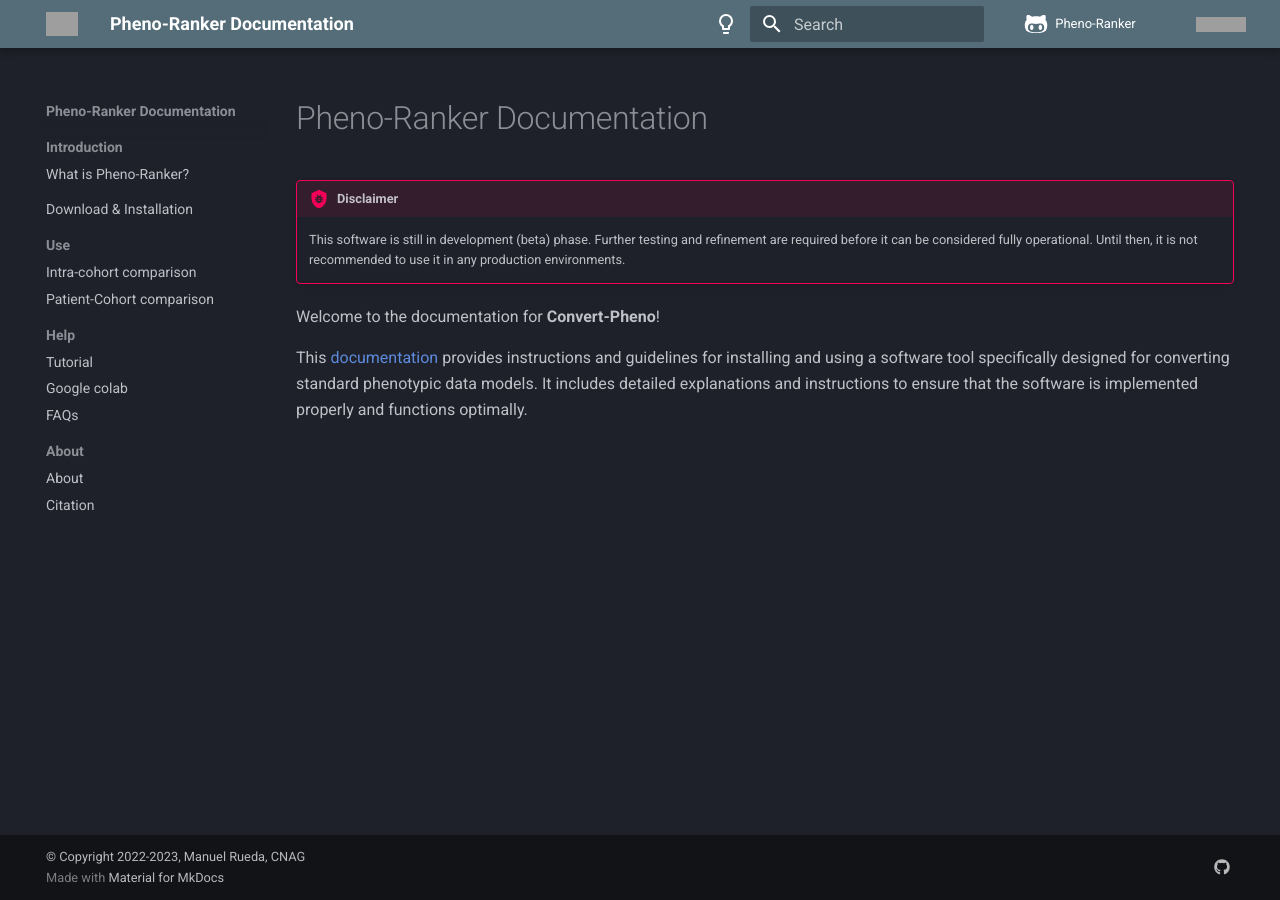
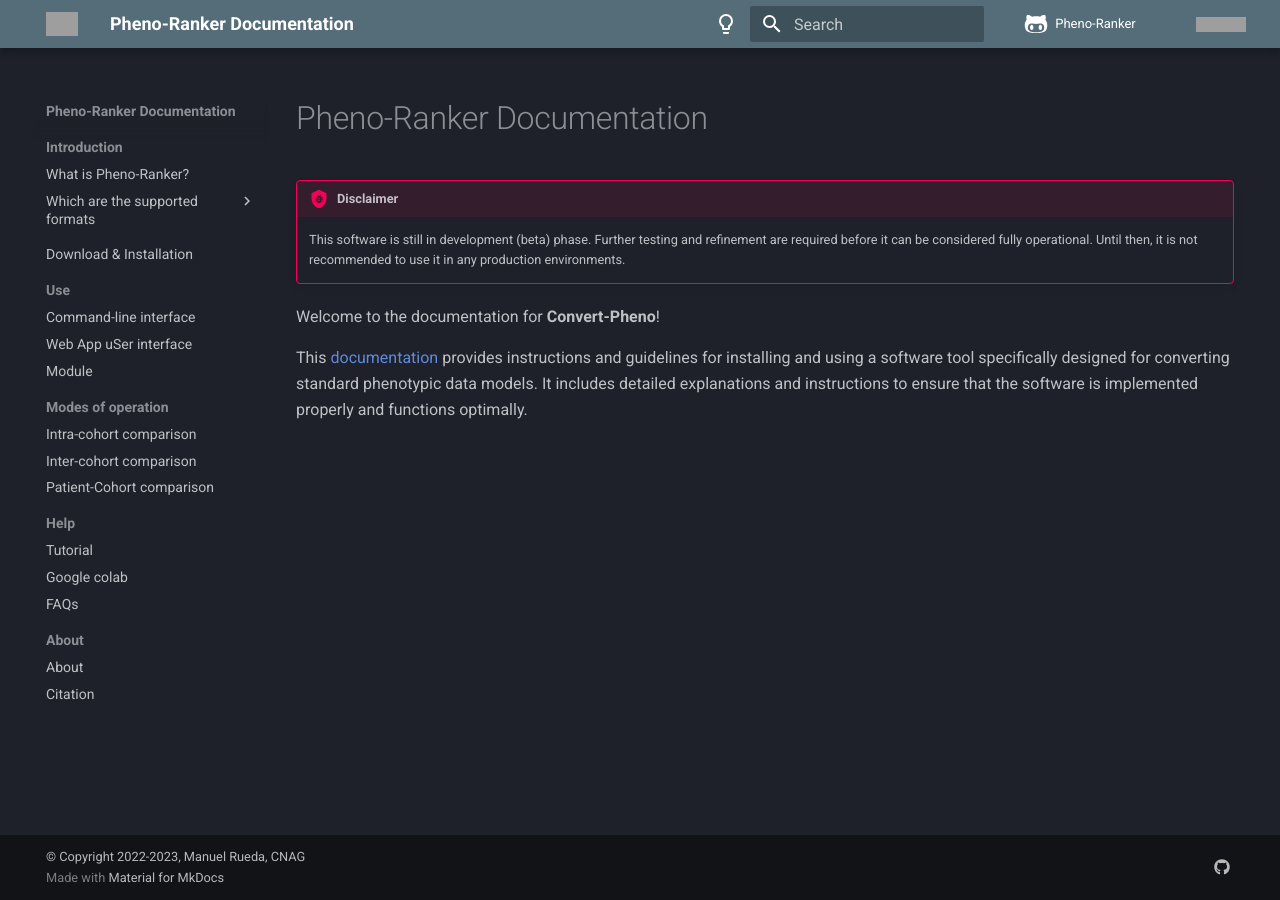
Before and after one commit to CNAG-Biomedical-Informatics/pheno-ranker, an MkDocs documentation site: the page built from docs/README.md, in a window 1280 px wide. Built offline with MkDocs 1.6.1 and Material for MkDocs 9.7.7, drawn with Linux system fonts in a browser that asks for light colours; comment, search, counter and statistics services are not loaded; grey boxes are pictures that could not be loaded.

```diff
--- a/mkdocs.yml
+++ b/mkdocs.yml
@@ -3,7 +3,7 @@ site_description: 'Pheno-Ranker Toolbox Documentation'
 site_author: 'Manuel Rueda, PhD'
 copyright: '&copy; Copyright 2022-2023, Manuel Rueda, CNAG'
 repo_name: 'Pheno-Ranker'
-repo_url: https://github.com/mrueda/convert-pheno
+repo_url: https://github.com/mrueda/pheno-ranker
 edit_uri: edit/main/docs/
 
 extra_css: [css/theme_overrides.css]
@@ -50,11 +50,20 @@ markdown_extensions:
 
 nav:
   - Introduction:
-      - What is Pheno-Ranker?: what-is-convert-pheno.md
+      - What is Pheno-Ranker?: what-is-pheno-ranker.md
+      - Which are the supported formats:
+          - BFF: what-is-bff.md
+          - PXF: what-is-pxf.md
+          - Others: others.md
   - 'Download & Installation': download-and-installation.md
   - Use:
-      - Intra-cohort comparison: use-as-a-command-line-tool.md
-      - Patient-Cohort comparison: use-as-a-module.md
+      - Command-line interface: use-as-a-command-line-tool.md
+      - Web App uSer interface: inter-cohort-comparsion.md
+      - Module: use-as-a-module.md
+  - Modes of operation:
+      - Intra-cohort comparison: intra-cohort-comparison.md
+      - Inter-cohort comparison: inter-cohort-comparison.md
+      - Patient-Cohort comparison: patient-cohort-comparison.md
   - Help:
       - Tutorial: tutorial.md
       - Google colab: https://colab.research.google.com/drive/1T6F3bLwfZyiYKD6fl1CIxs9vG068RHQ6
```
Also changed, not shown: README.md (+8 -8 lines), docs/what-is-convert-pheno.md (deleted, +0 -16 lines), docs/what-is-pheno-ranker.md (added, +16 -0 lines).
